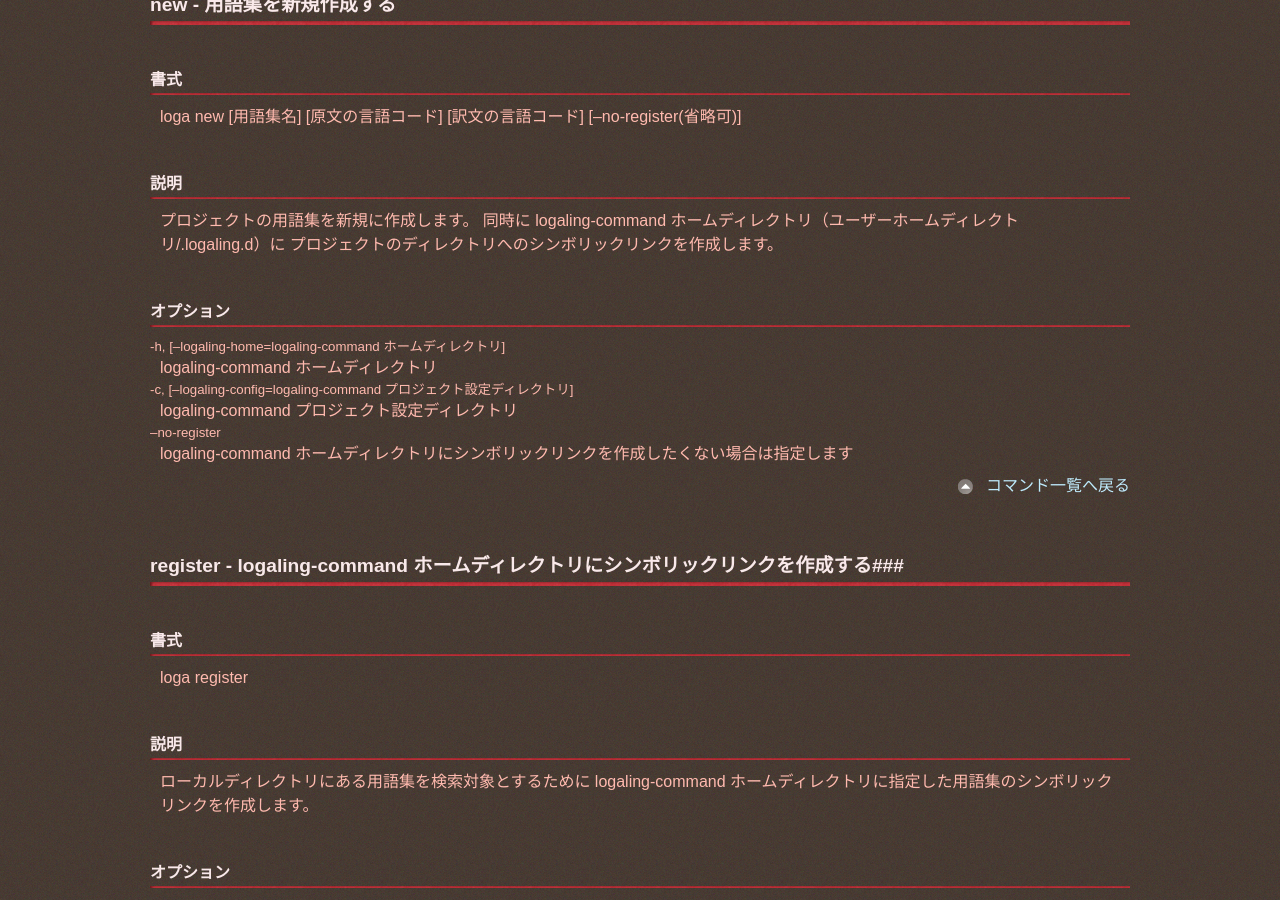
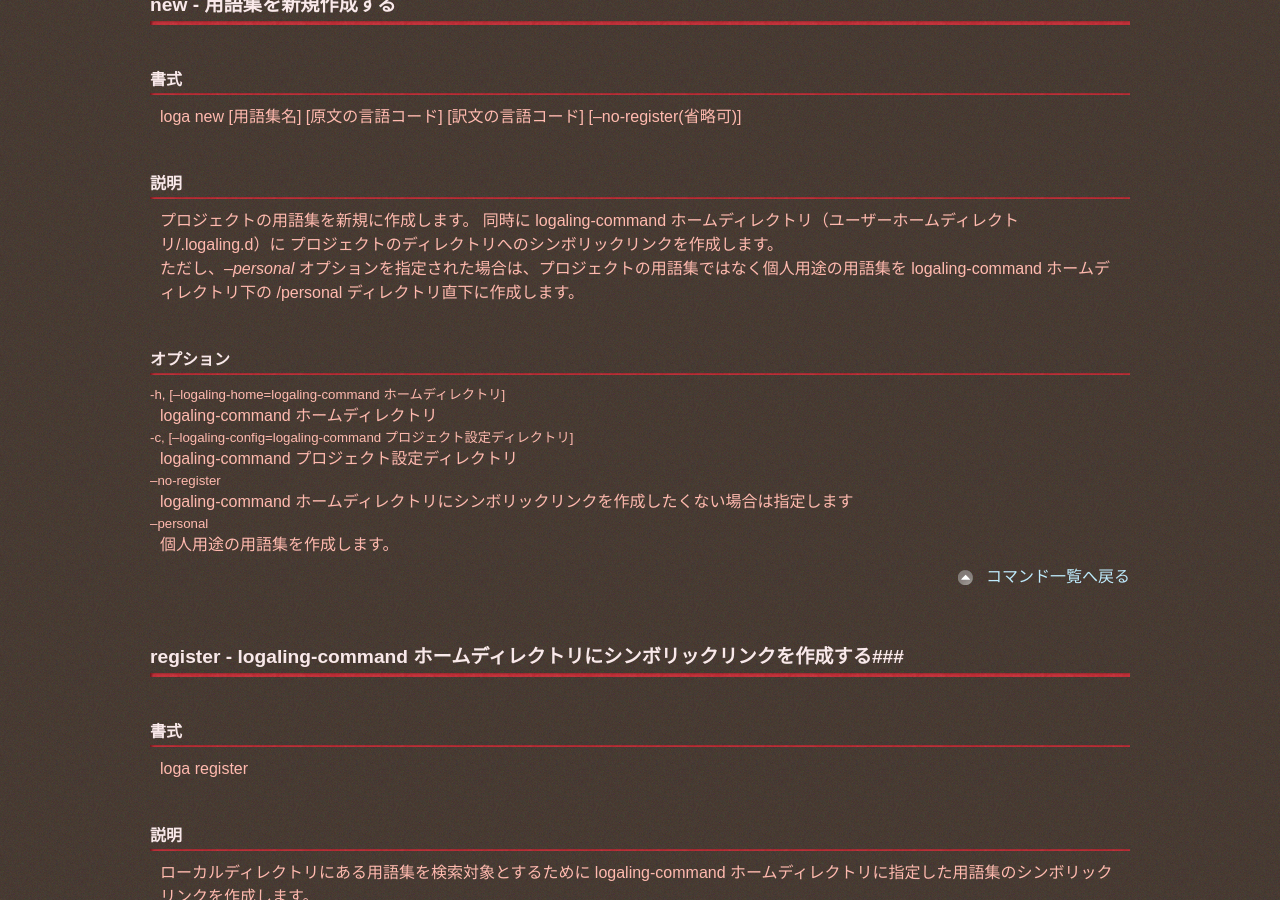
Before and after one commit to logaling/logaling.github.com, a Jekyll site: the page built from reference.md, in a window 1280 px wide and 900 px high, scrolled down 5300 px. Built offline with Jekyll 4.4.1, drawn with Linux system fonts in a browser that asks for light colours; some web fonts are replaced; Markdown is read by kramdown in place of the engine named in the settings.

Commit message:
Add description of `--personal` option to `loga new` command

```diff
--- a/reference.md
+++ b/reference.md
@@ -198,6 +198,9 @@ loga new [用語集名] [原文の言語コード] [訳文の言語コード] [-
 プロジェクトの用語集を新規に作成します。
 同時に logaling-command ホームディレクトリ（ユーザーホームディレクトリ/.logaling.d）に
 プロジェクトのディレクトリへのシンボリックリンクを作成します。
+
+ただし、*--personal* オプションを指定された場合は、プロジェクトの用語集ではなく個人用途の用語集を logaling-command ホームディレクトリ下の /personal ディレクトリ直下に作成します。
+
 #### オプション
 ##### -h, [--logaling-home=logaling-command ホームディレクトリ]
 logaling-command ホームディレクトリ
@@ -205,6 +208,8 @@ logaling-command ホームディレクトリ
 logaling-command プロジェクト設定ディレクトリ
 ##### --no-register
 logaling-command ホームディレクトリにシンボリックリンクを作成したくない場合は指定します
+##### --personal
+個人用途の用語集を作成します。
 
 <p class="toTop"><a href="#commands">コマンド一覧へ戻る</a></p>
 
```
